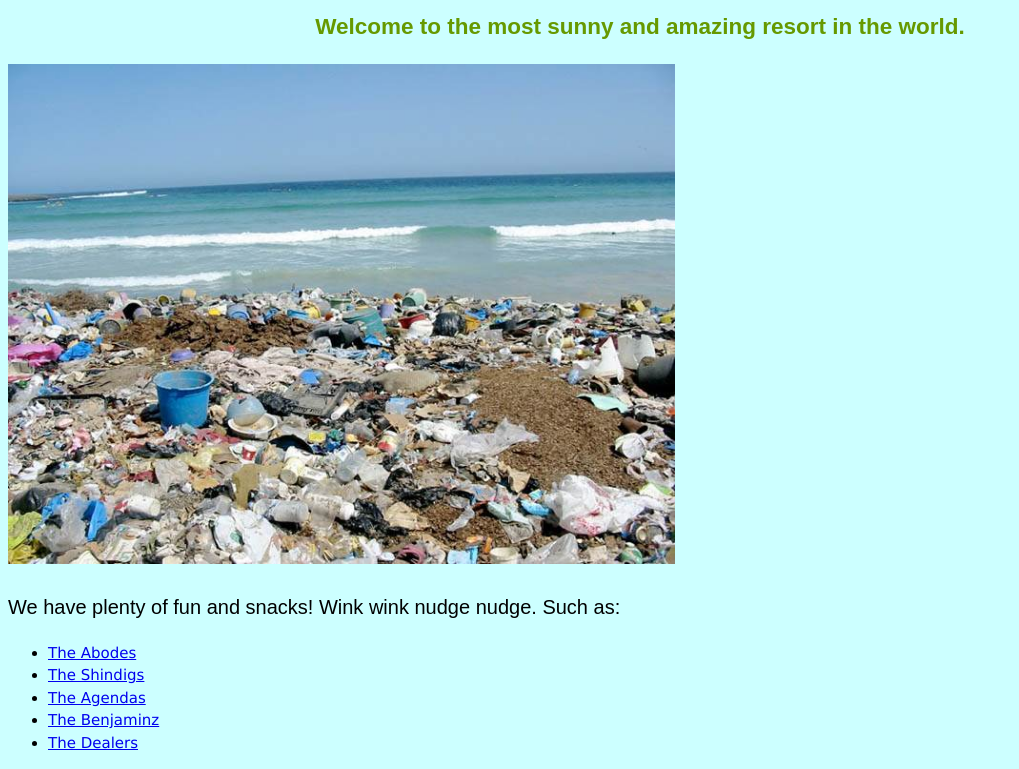
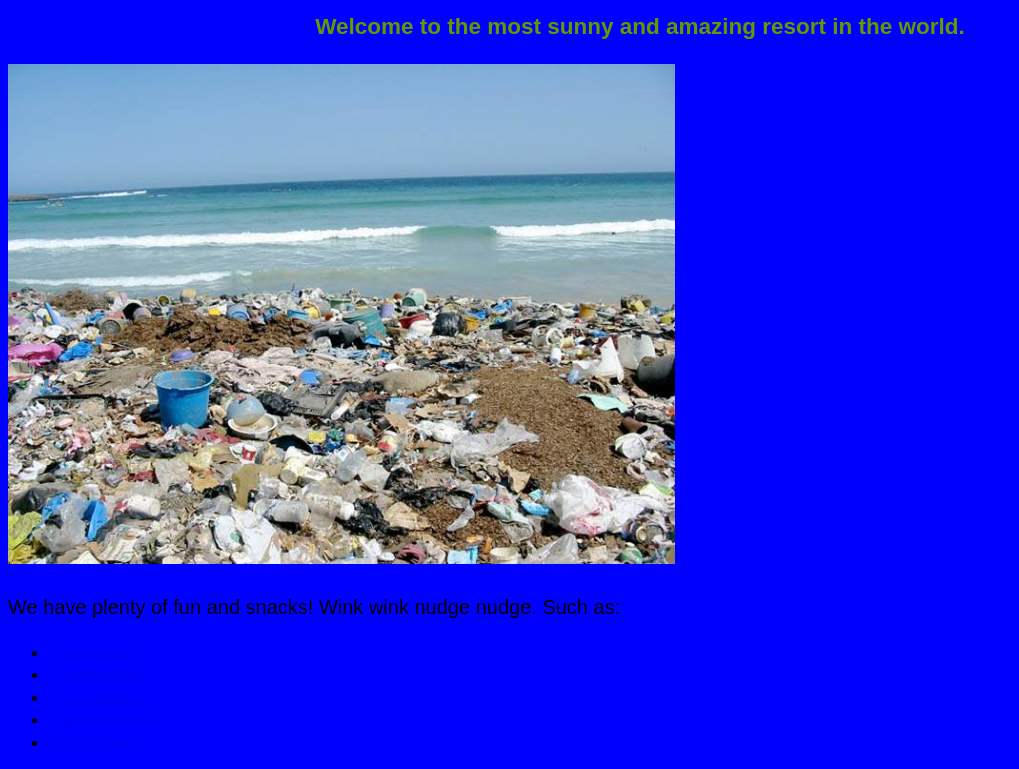
Before and after one commit to evergreencait/resort-website, a plain HTML site: page index.html in a window 1280 px wide. Shown: the part 75-844 px from the top of the page, without its empty margins (0-1019 px from the left). Drawn offline with Linux system fonts and the light colour scheme.

Commit message:
make blue

```diff
--- a/css/styles.css
+++ b/css/styles.css
@@ -16,5 +16,5 @@ body {
     line-height: 1.5;
     display: block;
     margin: 8px;
-    background-color: rgb(204, 255, 255)
+    background-color: blue;
 }
```
